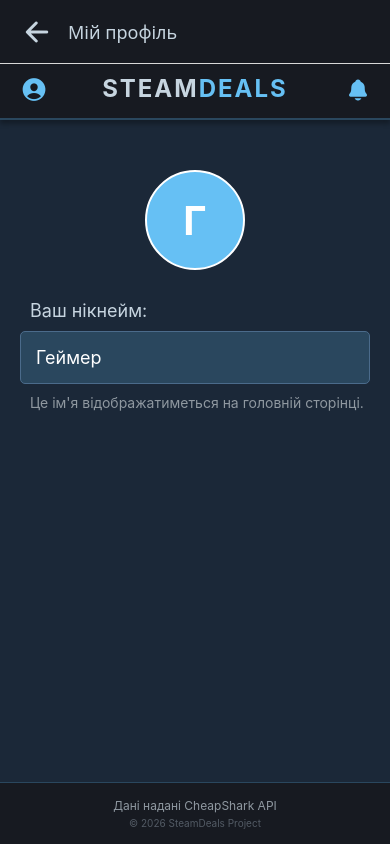
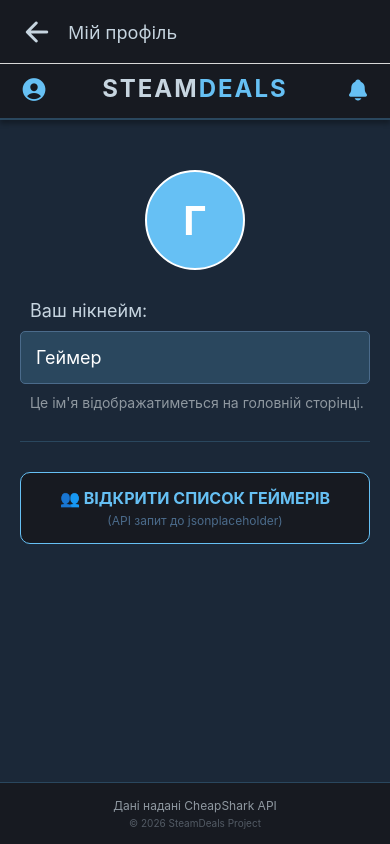
Before and after one commit to Dimon4ik-525/cross_platform, a React Native app: screen /Profile in a window 390 px wide. Built offline with nearby package versions, Linux system fonts and the light colour scheme; no server answers.

Commit message:
lab7 usersscreen

```diff
--- a/App.js
+++ b/App.js
@@ -11,7 +11,8 @@
 import SubsScreen from './screens/SubsScreen';
 import HomeScreen from './screens/HomeScreen';
 import DetailsScreen from './screens/DetailsScreen';
-import ProfileScreen from './screens/ProfileScreen'; // 2. Імпорт профілю
+import ProfileScreen from './screens/ProfileScreen';
+import UsersScreen from './screens/UsersScreen'; // <--- 1. НОВИЙ ІМПОРТ
 
 const Stack = createStackNavigator();
 
@@ -21,7 +22,8 @@
       Home: '',
       Details: 'game',
       Subs: 'subscriptions',
-      Profile: 'profile', // Додали шлях для вебу
+      Profile: 'profile',
+      Users: 'community', // <--- 2. НОВИЙ ШЛЯХ ДЛЯ ВЕБУ
     },
   },
 };
@@ -67,7 +69,6 @@
               }}
             />
 
-            {/* 4. ДОДАЛИ ЕКРАН ПРОФІЛЮ */}
             <Stack.Screen
               name="Profile"
               component={ProfileScreen}
@@ -80,6 +81,19 @@
               }}
             />
 
+            {/* --- 3. ДОДАЛИ ЕКРАН СПІЛЬНОТИ (USERS) --- */}
+            <Stack.Screen
+              name="Users"
+              component={UsersScreen}
+              options={{
+                headerShown: true,
+                title: 'Спільнота',
+                headerStyle: { backgroundColor: '#171a21' },
+                headerTintColor: '#c7d5e0',
+                headerBackImage: () => <Ionicons name="arrow-back" size={32} color="#c7d5e0" style={{ marginLeft: 10 }} />,
+              }}
+            />
+
           </Stack.Navigator>
         </NavigationContainer>
       </SafeAreaProvider>
--- a/screens/ProfileScreen.js
+++ b/screens/ProfileScreen.js
@@ -1,20 +1,20 @@
 import React, { useContext } from 'react';
-import { View, Text, TextInput, StyleSheet, TouchableOpacity, Image } from 'react-native';
-import { UserContext } from '../context/UserContext'; // Імпортуємо контекст
+import { View, Text, TextInput, StyleSheet, TouchableOpacity, ScrollView, Platform } from 'react-native'; // Додали ScrollView
+import { UserContext } from '../context/UserContext';
 import Header from '../components/Header';
 import Footer from '../components/Footer';
+import { useNavigation } from '@react-navigation/native'; // Для навігації
 
 export default function ProfileScreen() {
-  // Отримуємо доступ до глобальних даних
   const { userName, setUserName } = useContext(UserContext);
+  const navigation = useNavigation(); // Хук навігації
 
   return (
     <View style={styles.container}>
       <Header />
 
-      <View style={styles.content}>
+      <ScrollView contentContainerStyle={styles.content}>
         <View style={styles.avatarContainer}>
-           {/* Імітація аватарки Steam */}
            <View style={styles.avatarPlaceholder}>
              <Text style={styles.avatarText}>{userName.charAt(0).toUpperCase()}</Text>
            </View>
@@ -22,17 +22,28 @@
 
         <Text style={styles.label}>Ваш нікнейм:</Text>
 
-        {/* Поле вводу, яке відразу змінює глобальний стейт */}
         <TextInput
           style={styles.input}
           value={userName}
-          onChangeText={setUserName} // Магія React: зміна тут оновлює HomeScreen миттєво
+          onChangeText={setUserName}
           placeholder="Введіть ім'я"
           placeholderTextColor="#8f98a0"
         />
 
         <Text style={styles.hint}>Це ім'я відображатиметься на головній сторінці.</Text>
-      </View>
+
+        <View style={styles.separator} />
+
+        {/* --- НОВА КНОПКА ДЛЯ ЛАБОРАТОРНОЇ 7 --- */}
+        <TouchableOpacity
+          style={styles.labButton}
+          onPress={() => navigation.navigate('Users')}
+        >
+          <Text style={styles.labButtonText}>👥 ВІДКРИТИ СПИСОК ГЕЙМЕРІВ</Text>
+          <Text style={styles.labSubText}>(API запит до jsonplaceholder)</Text>
+        </TouchableOpacity>
+
+      </ScrollView>
 
       <Footer />
     </View>
@@ -41,7 +52,7 @@
 
 const styles = StyleSheet.create({
   container: { flex: 1, backgroundColor: '#1b2838', justifyContent: 'space-between' },
-  content: { flex: 1, alignItems: 'center', paddingTop: 50, paddingHorizontal: 20 },
+  content: { flexGrow: 1, alignItems: 'center', paddingTop: 50, paddingHorizontal: 20 },
 
   avatarContainer: { marginBottom: 30 },
   avatarPlaceholder: {
@@ -51,10 +62,26 @@
   avatarText: { fontSize: 40, fontWeight: 'bold', color: '#fff' },
 
   label: { color: '#c7d5e0', fontSize: 18, alignSelf: 'flex-start', marginBottom: 10, marginLeft: 10 },
-
   input: {
     width: '100%', backgroundColor: '#2a475e', color: '#fff', fontSize: 18,
     padding: 15, borderRadius: 5, borderWidth: 1, borderColor: '#4b6b8b', marginBottom: 10
   },
-  hint: { color: '#8f98a0', fontSize: 14, alignSelf: 'flex-start', marginLeft: 10 }
+  hint: { color: '#8f98a0', fontSize: 14, alignSelf: 'flex-start', marginLeft: 10 },
+
+  separator: { height: 1, backgroundColor: '#2a475e', width: '100%', marginVertical: 30 },
+
+  // Стилі кнопки лаби
+  labButton: {
+    backgroundColor: '#171a21',
+    paddingVertical: 15,
+    paddingHorizontal: 20,
+    borderRadius: 10,
+    borderWidth: 1,
+    borderColor: '#66c0f4',
+    alignItems: 'center',
+    width: '100%',
+    ...Platform.select({ web: { cursor: 'pointer' } }),
+  },
+  labButtonText: { color: '#66c0f4', fontWeight: 'bold', fontSize: 16 },
+  labSubText: { color: '#4b6b8b', fontSize: 12, marginTop: 5 }
 });
--- /dev/null
+++ b/screens/UsersScreen.js
@@ -0,0 +1,113 @@
+import React, { useEffect, useState } from 'react';
+import { View, Text, FlatList, ActivityIndicator, StyleSheet, Platform } from 'react-native';
+import Header from '../components/Header';
+import Footer from '../components/Footer';
+
+export default function UsersScreen() {
+  // 1. Стан для даних, завантаження та помилок
+  const [users, setUsers] = useState([]);
+  const [loading, setLoading] = useState(true);
+  const [error, setError] = useState(null);
+
+  // 2. Виконуємо запит при запуску екрану
+  useEffect(() => {
+    const fetchUsers = async () => {
+      try {
+        // Запит до API з методички
+        const response = await fetch('https://jsonplaceholder.typicode.com/users');
+
+        if (!response.ok) {
+          throw new Error('Не вдалося отримати дані');
+        }
+
+        const data = await response.json();
+        setUsers(data); // Зберігаємо користувачів
+      } catch (err) {
+        setError('Помилка при завантаженні даних: ' + err.message);
+      } finally {
+        setLoading(false); // Вимикаємо спінер
+      }
+    };
+
+    fetchUsers();
+  }, []);
+
+  // 3. Компонент для відображення одного користувача
+  const renderUser = ({ item }) => (
+    <View style={styles.card}>
+      <View style={styles.avatarPlaceholder}>
+        <Text style={styles.avatarText}>{item.name.charAt(0)}</Text>
+      </View>
+      <View style={styles.info}>
+        {/* Вимога: Ім'я жирним */}
+        <Text style={styles.name}>{item.name}</Text>
+        {/* Вимога: Email звичайним */}
+        <Text style={styles.email}>📧 {item.email}</Text>
+        <Text style={styles.company}>🏢 {item.company.name}</Text>
+      </View>
+    </View>
+  );
+
+  return (
+    <View style={styles.container}>
+      <Header />
+
+      <View style={styles.content}>
+        <Text style={styles.headerTitle}>Спільнота Steam</Text>
+
+        {/* 4. Обробка станів */}
+        {loading ? (
+          <View style={styles.center}>
+            <ActivityIndicator size="large" color="#66c0f4" />
+            <Text style={styles.loadingText}>Завантаження списку...</Text>
+          </View>
+        ) : error ? (
+          <View style={styles.center}>
+            <Text style={styles.errorText}>{error}</Text>
+          </View>
+        ) : (
+          <FlatList
+            data={users}
+            keyExtractor={(item) => item.id.toString()}
+            renderItem={renderUser}
+            contentContainerStyle={{ padding: 10, paddingBottom: 20 }}
+          />
+        )}
+      </View>
+
+      <Footer />
+    </View>
+  );
+}
+
+const styles = StyleSheet.create({
+  container: { flex: 1, backgroundColor: '#1b2838', justifyContent: 'space-between' },
+  content: { flex: 1, width: '100%' },
+  center: { flex: 1, justifyContent: 'center', alignItems: 'center' },
+
+  headerTitle: {
+    color: '#fff', fontSize: 22, fontWeight: 'bold',
+    textAlign: 'center', marginVertical: 15, letterSpacing: 1
+  },
+
+  // Стилі картки користувача
+  card: {
+    flexDirection: 'row', backgroundColor: '#16202d', marginBottom: 10,
+    padding: 15, borderRadius: 5, alignItems: 'center',
+    borderWidth: 1, borderColor: '#2a475e'
+  },
+  avatarPlaceholder: {
+    width: 50, height: 50, borderRadius: 25, backgroundColor: '#2a475e',
+    justifyContent: 'center', alignItems: 'center', marginRight: 15,
+    borderWidth: 1, borderColor: '#66c0f4'
+  },
+  avatarText: { color: '#66c0f4', fontSize: 24, fontWeight: 'bold' },
+
+  info: { flex: 1 },
+  name: { color: '#c7d5e0', fontSize: 16, fontWeight: 'bold', marginBottom: 4 },
+  email: { color: '#8f98a0', fontSize: 14, marginBottom: 2 },
+  company: { color: '#5c7e10', fontSize: 12 }, // Трохи зеленого для різноманіття
+
+  loadingText: { color: '#8f98a0', marginTop: 10 },
+  errorText: { color: '#ff5252', fontSize: 16, textAlign: 'center' }
+});
```
